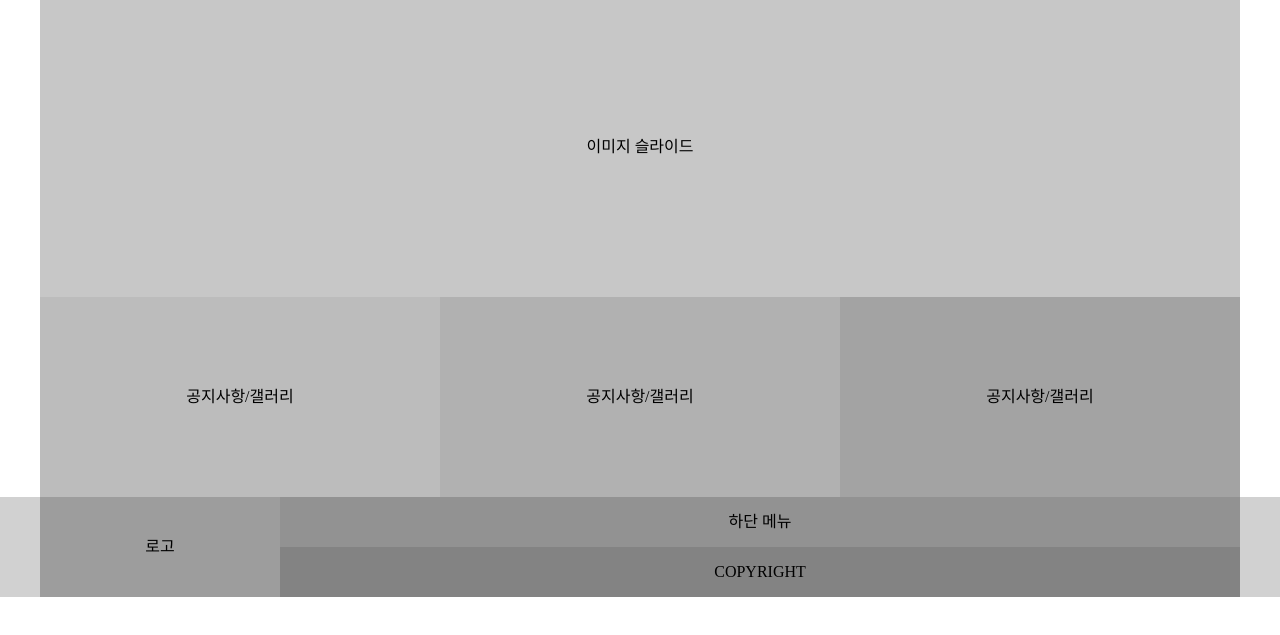
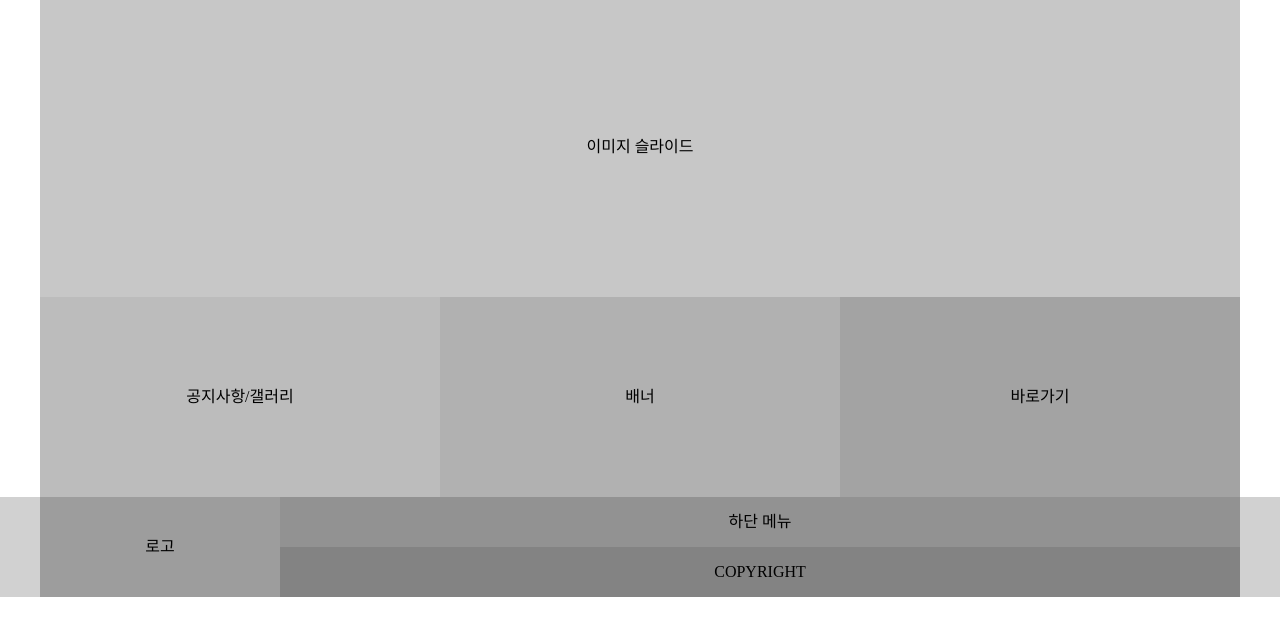
Before and after one commit to pm4c1/web-design, a plain HTML site: page LayOut/Layout B-1/ index.html in a window 1280 px wide. Shown: the part 103-738 px from the top of the page. Drawn offline with Linux system fonts and the light colour scheme.

Commit message:
Update  index.html

```diff
--- a/LayOut/Layout B-1/ index.html
+++ b/LayOut/Layout B-1/ index.html
@@ -24,8 +24,8 @@
 
         <main id="contents">
             <section class="content1">공지사항/갤러리</section>
-            <section class="content2">공지사항/갤러리</section>
-            <section class="content3">공지사항/갤러리</section>
+            <section class="content2">배너</section>
+            <section class="content3">바로가기</section>
         </main>
         <!-- main -->
 
```
